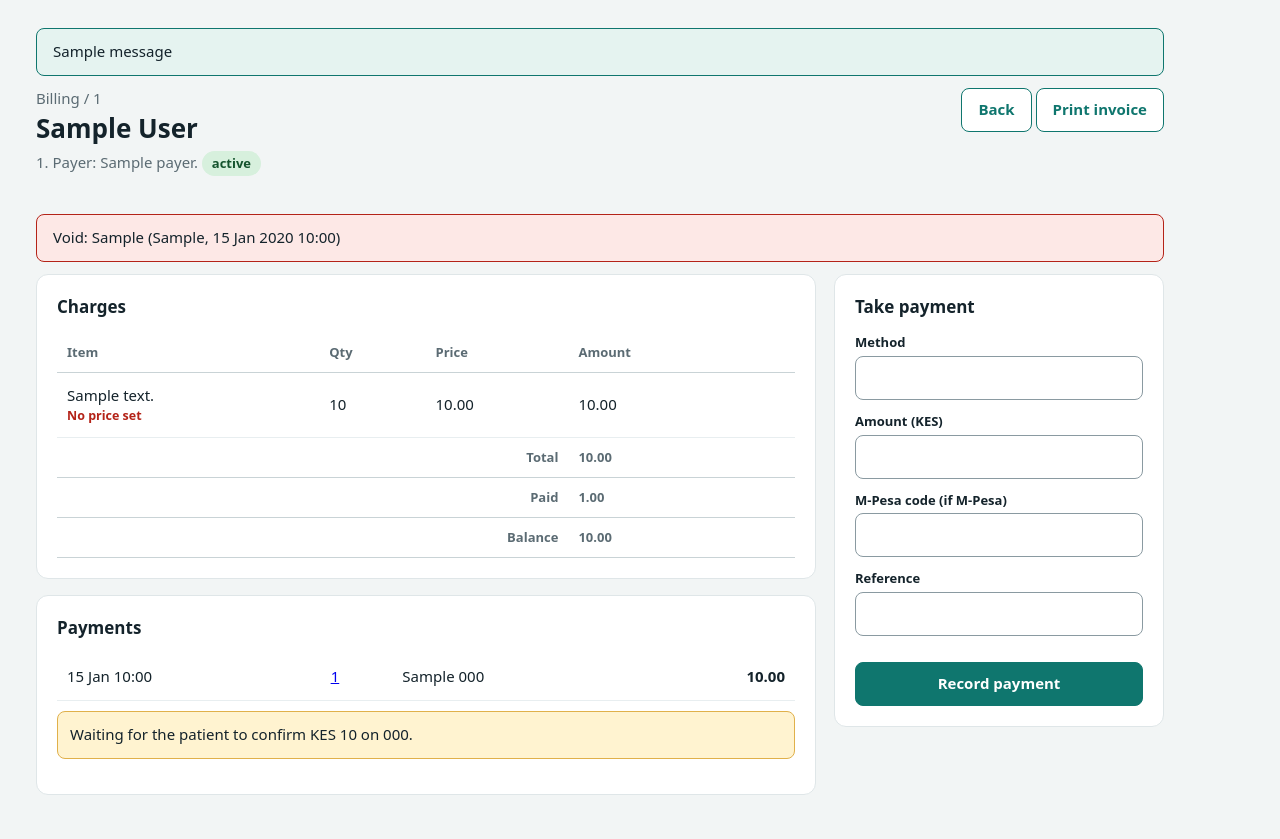
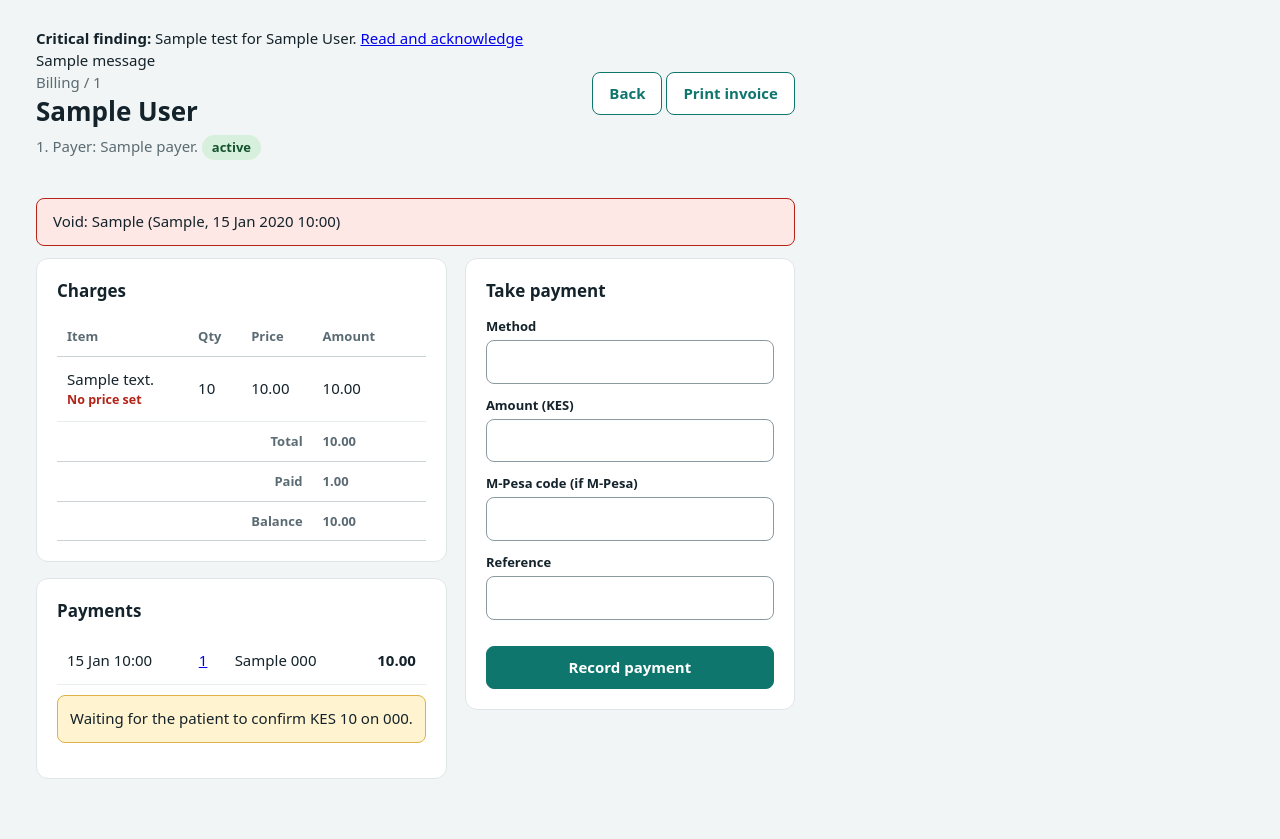
Before and after one commit to ngugiherman8/Hospital-Management-System, a Django app: template templates/billing/detail.html in a window 1280 px wide. After the commit the page ends 779 px from the top, so only its background shows below. Run offline with Django 5.2, Linux system fonts and the light colour scheme; the template is opened without the code that fills it: most values are stand-ins (such as "Sample title", 1, 10 or a date in 2020); one stand-in notice (Sample message) is shown; form fields are guessed from the names that the template uses.

Commit message:
Add files via upload

```diff
--- /dev/null
+++ b/templates/_field.html
@@ -0,0 +1 @@
+<label class="field">{{ field.label }}{{ field }}{% for e in field.errors %}<span class="err">{{ e }}</span>{% endfor %}</label>
--- a/templates/base.html
+++ b/templates/base.html
@@ -1,24 +1,46 @@
 {% load static %}<!doctype html>
-<html lang="en"><head><meta charset="utf-8"><meta name="viewport" content="width=device-width,initial-scale=1">
-<title>{% block title %}{{ HOSPITAL_NAME }}{% endblock %} · HMS</title>
+<html lang="en">
+<head>
+<meta charset="utf-8">
+<meta name="viewport" content="width=device-width, initial-scale=1">
+<title>{% block title %}{{ HOSPITAL_NAME }}{% endblock %}</title>
+<link rel="stylesheet" href="https://fonts.googleapis.com/css2?family=Inter:wght@400;500;600;700&display=swap">
 <link rel="stylesheet" href="{% static 'css/app.css' %}">
-<script src="{% static 'js/htmx.min.js' %}" defer></script></head>
-<body hx-headers='{"X-CSRFToken":"{{ csrf_token }}"}'>
+</head>
+<body>
+<div class="shell">
 {% if user.is_authenticated %}
 <nav class="side" aria-label="Main">
-  <div class="brand"><i>H</i> {{ HOSPITAL_NAME }}</div>
-  <a href="{% url 'queue' %}" {% if request.resolver_match.url_name == 'queue' %}class="on"{% endif %}>Today's queue</a>
-  <a href="{% url 'patients:list' %}" {% if request.resolver_match.namespace == 'patients' %}class="on"{% endif %}>Patients</a>
-  <a href="{% url 'appointments:list' %}" {% if request.resolver_match.namespace == 'appointments' %}class="on"{% endif %}>Appointments</a>
-  {% if user.role == 'nurse' or user.role == 'doctor' or user.role == 'receptionist' or user.role == 'admin' or user.is_superuser %}<a href="{% url 'wards:board' %}" {% if request.resolver_match.namespace == 'wards' %}class="on"{% endif %}>Wards</a>{% endif %}
-  {% if user.role == 'lab' or user.role == 'doctor' or user.role == 'nurse' or user.role == 'admin' or user.is_superuser %}<a href="{% url 'orders:lab' %}" {% if request.resolver_match.namespace == 'orders' %}class="on"{% endif %}>Lab</a>{% endif %}
-  {% if user.role == 'cashier' or user.role == 'admin' or user.is_superuser %}<a href="{% url 'billing:list' %}" {% if request.resolver_match.namespace == 'billing' %}class="on"{% endif %}>Billing</a>{% endif %}
-  {% if user.role == 'pharmacist' or user.role == 'doctor' or user.role == 'nurse' or user.role == 'admin' or user.is_superuser %}<a href="{% url 'rx:list' %}" {% if request.resolver_match.namespace == 'rx' %}class="on"{% endif %}>Prescriptions</a>{% endif %}
-  {% if user.is_staff %}<a href="{% url 'admin:index' %}">Admin and audit log</a>{% endif %}
-  <div class="who"><b>{{ user }}</b><br>{{ user.get_role_display }}{% if user.department %}, {{ user.department }}{% endif %}<br>
-    <form method="post" action="{% url 'logout' %}">{% csrf_token %}<button>Sign out</button></form></div>
-</nav>{% endif %}
-<main>
-{% for m in messages %}<div class="msg {{ m.tags }}" role="status">{{ m }}</div>{% endfor %}
+  <div class="brand"><div class="mark">H</div><div>{{ HOSPITAL_NAME }}</div></div>
+  <a href="{% url 'home' %}" {% if request.resolver_match.url_name == 'home' %}class="active"{% endif %}>Dashboard</a>
+  <a href="{% url 'patient_list' %}" {% if 'patient' in request.resolver_match.url_name %}class="active"{% endif %}>Patients</a>
+  <a href="{% url 'appointment_list' %}" {% if 'appointment' in request.resolver_match.url_name %}class="active"{% endif %}>Today's queue</a>
+  <a href="{% url 'ward_board' %}" {% if request.resolver_match.url_name == 'ward_board' %}class="active"{% endif %}>Wards</a>
+  <a href="{% url 'lab_worklist' %}" {% if request.resolver_match.url_name == 'lab_worklist' %}class="active"{% endif %}>Lab work list</a>
+  <a href="{% url 'imaging_worklist' %}" {% if 'study' in request.resolver_match.url_name or request.resolver_match.url_name == 'imaging_worklist' %}class="active"{% endif %}>Imaging</a>
+  {% if user.role == 'midwife' or user.role == 'doctor' or user.role == 'admin' or user.is_superuser %}<a href="{% url 'pregnancy_list' %}" {% if 'pregnan' in request.resolver_match.url_name or 'maternity' in request.resolver_match.url_name %}class="active"{% endif %}>Antenatal &amp; postnatal</a>{% endif %}
+  {% if user.role == 'cashier' or user.role == 'admin' or user.is_superuser %}<a href="{% url 'invoice_list' %}" {% if 'invoice' in request.resolver_match.url_name %}class="active"{% endif %}>Invoices</a><a href="{% url 'claim_list' %}" {% if 'claim' in request.resolver_match.url_name %}class="active"{% endif %}>Claims</a><a href="{% url 'cash_up' %}" {% if request.resolver_match.url_name == 'cash_up' %}class="active"{% endif %}>Cash-up</a><a href="{% url 'price_list' %}" {% if request.resolver_match.url_name == 'price_list' %}class="active"{% endif %}>Prices</a>{% endif %}
+  {% if user.role == 'admin' or user.is_superuser %}<a href="{% url 'day_report' %}" {% if request.resolver_match.url_name == 'day_report' %}class="active"{% endif %}>Day report</a>{% endif %}
+  {% if user.role == 'pharmacist' or user.role == 'admin' or user.is_superuser %}<a href="{% url 'dispense_queue' %}" {% if 'dispense' in request.resolver_match.url_name %}class="active"{% endif %}>Dispensing</a><a href="{% url 'receipt_list' %}" {% if 'receipt' in request.resolver_match.url_name or 'order' in request.resolver_match.url_name or 'supplier' in request.resolver_match.url_name %}class="active"{% endif %}>Receive stock</a><a href="{% url 'stock_take' %}" {% if request.resolver_match.url_name in 'stock_take stock_adjust' %}class="active"{% endif %}>Stock-take</a>{% endif %}
+  {% if user.role in 'pharmacist doctor nurse dentist midwife admin' or user.is_superuser %}<a href="{% url 'stock_levels' %}" {% if request.resolver_match.url_name == 'stock_levels' %}class="active"{% endif %}>Stock levels</a>{% endif %}
+  {% if user.role == 'manager' or user.role == 'admin' or user.is_superuser %}<a href="{% url 'reports_today' %}" {% if request.resolver_match.url_name == 'reports_today' %}class="active"{% endif %}>Today's report</a>{% endif %}
+  {% if user.role == 'admin' or user.is_superuser %}<a href="{% url 'sync_status' %}" {% if request.resolver_match.url_name == 'sync_status' %}class="active"{% endif %}>Sync status</a>{% endif %}
+  <a href="{% url 'issue_list' %}" {% if 'issue' in request.resolver_match.url_name %}class="active"{% endif %}>Problems</a>
+  <a href="{% url 'forms_index' %}" {% if 'form' in request.resolver_match.url_name %}class="active"{% endif %}>Paper forms</a>
+  {% if user.role == 'manager' or user.role == 'admin' or user.is_superuser %}<a href="{% url 'weekly_review' %}" {% if request.resolver_match.url_name == 'weekly_review' %}class="active"{% endif %}>Weekly review</a><a href="{% url 'pilot_days' %}" {% if request.resolver_match.url_name == 'pilot_days' %}class="active"{% endif %}>Paper vs system</a><a href="{% url 'go_no_go' %}" {% if request.resolver_match.url_name == 'go_no_go' %}class="active"{% endif %}>Go or no-go</a><a href="{% url 'training' %}" {% if 'training' in request.resolver_match.url_name %}class="active"{% endif %}>Training</a><a href="{% url 'setup_check' %}" {% if request.resolver_match.url_name == 'setup_check' %}class="active"{% endif %}>Set-up check</a><a href="{% url 'audit_review' %}" {% if request.resolver_match.url_name == 'audit_review' %}class="active"{% endif %}>Access review</a>{% endif %}
+  {% if user.is_staff %}<a href="{% url 'admin:index' %}">Administration</a>{% endif %}
+  <div class="user">
+    <strong>{{ user }}</strong>{{ user.get_role_display }}
+    <form method="post" action="{% url 'logout' %}">{% csrf_token %}<button type="submit">Sign out</button></form>
+  </div>
+</nav>
+{% endif %}
+<main class="main">
+{% if TRAINING_COPY %}<div class="alert error" role="alert"><b>TRAINING COPY.</b> These are made-up patients. Nothing here is real and nothing leaves this server.</div>{% endif %}
+{% for r in critical_alerts %}<div class="alert error" role="alert"><b>Critical finding:</b> {{ r.study.item.test.name }} for {{ r.study.patient.full_name }}. <a href="{% url 'study_detail' r.study_id %}">Read and acknowledge</a></div>{% endfor %}
+{% for message in messages %}<div class="alert {{ message.tags }}" role="status">{{ message }}</div>{% endfor %}
 {% block content %}{% endblock %}
-</main></body></html>
+</main>
+</div>
+</body>
+</html>
```
Also changed, not shown: templates/home.html (added, +11 -0 lines).
